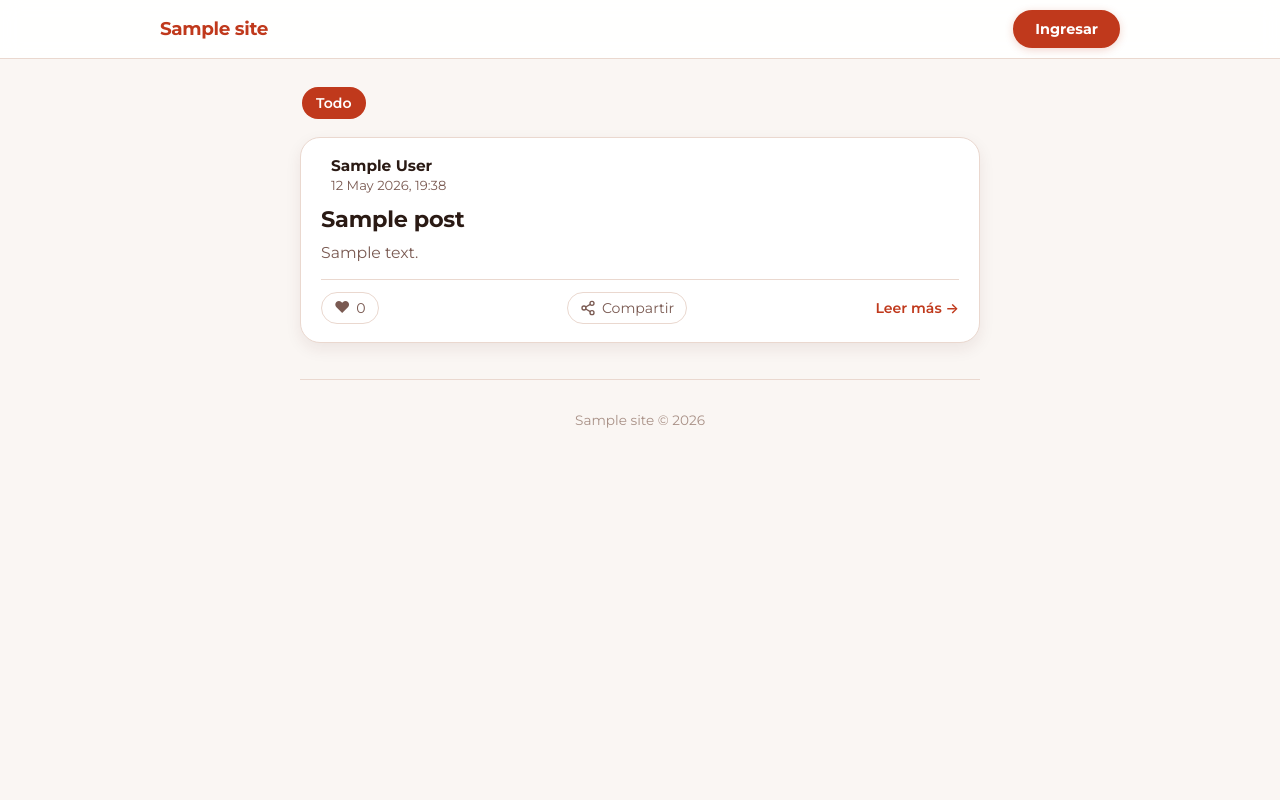
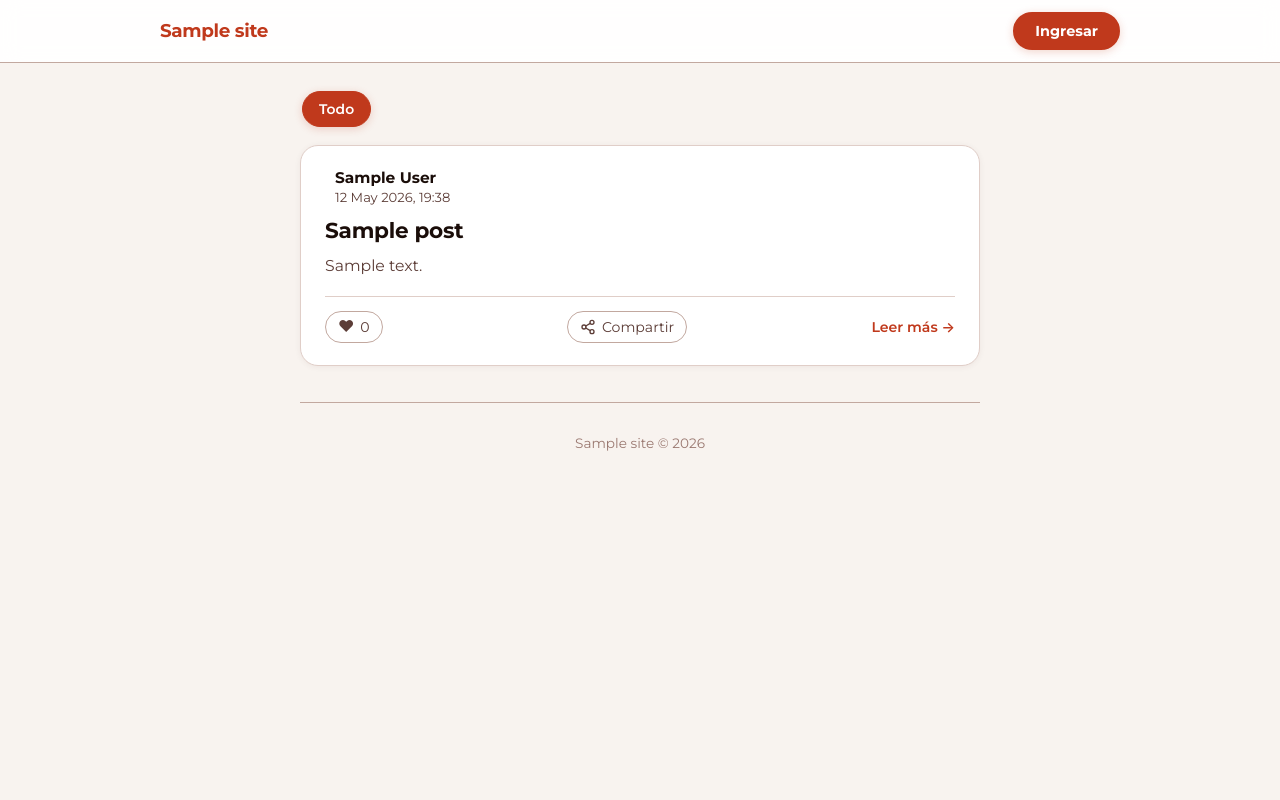
Before and after one commit to pablovolenski/plataforma, a WordPress theme: template theme/index.php in a window 1280 px wide. Run offline with PHP 8.4 and a stand-in for WordPress, Linux system fonts and the light colour scheme; the site name, menu and one post (Sample post) are stand-ins, and other content is empty.

Commit message:
Design overhaul v1.8.0: visible borders, improved contrast, CSS fallbacks
- Darken --border from #ead8cf → #c2a89f (warm brown, always visible)
- Add --border-light #e0cec8 for card/footer dividers
- Higher-contrast ink tokens: --text #1a0d09, --muted #5c3d37
- Add CSS hardcoded fallbacks to every critical property so UI stays
  visible even if custom properties fail to resolve
- btn-ghost: add visible border (was border:0, completely invisible)
- btn-primary: larger padding 12/26px, font-size 1rem, box-shadow
- filter-chip: warm background + border instead of plain brand-soft fill
- article-card: more padding, lighter border-light, lift-2px on hover
- login-card: red top-stripe accent, shadow-lg, title in --text not brand
- form inputs (article/login/profile): 1.5px border + surface-soft bg
- composer-bar: 1.5px border, more padding
- tablero active tab: brand-softer background tint
- Bump theme version to 1.8.0 for cache-busting

https://claude.ai/code/session_01SwzZKesVjE7jTA8LmNDHcp

```diff
--- a/theme/assets/css/main.css
+++ b/theme/assets/css/main.css
@@ -13,20 +13,23 @@
   --brand-soft:   #fbe2db;
   --brand-softer: #fdf1ed;
 
-  --bg:           #faf6f3;
+  --bg:           #f8f3ef;
   --surface:      #ffffff;
-  --surface-soft: #f5ece6;
-  --border:       #ead8cf;
-
-  --text:         #2a1a14;
-  --muted:        #7a5a52;
-  --subtle:       #a89086;
-
-  --shadow:       0 18px 40px rgba(80, 30, 20, 0.10);
-  --shadow-sm:    0 6px 16px rgba(80, 30, 20, 0.08);
-  --radius-xl:    20px;
-  --radius-lg:    14px;
-  --radius-md:    10px;
+  --surface-soft: #f2ebe6;
+  --border:       #c2a89f;
+  --border-light: #e0cec8;
+
+  --text:         #1a0d09;
+  --muted:        #5c3d37;
+  --subtle:       #9a7870;
+
+  --shadow:    0 2px 16px rgba(60, 20, 10, 0.09);
+  --shadow-sm: 0 1px 6px  rgba(60, 20, 10, 0.06);
+  --shadow-lg: 0 8px 32px rgba(60, 20, 10, 0.13);
+  --radius-xl: 18px;
+  --radius-lg: 12px;
+  --radius-md: 8px;
+  --radius-sm: 5px;
 
   --accent:       var(--brand);
   --accent-soft:  var(--brand-soft);
@@ -72,7 +75,7 @@ img { max-width: 100%; height: auto; }
   background: rgba(255, 255, 255, 0.92);
   backdrop-filter: blur(10px);
   -webkit-backdrop-filter: blur(10px);
-  border-bottom: 1px solid var(--border);
+  border-bottom: 1px solid var(--border, #c2a89f);
 }
 
 .site-bar__inner {
@@ -83,7 +86,7 @@ img { max-width: 100%; height: auto; }
   justify-content: space-between;
   gap: 16px;
   padding: 10px 0;
-  min-height: 56px;
+  min-height: 62px;
 }
 
 /* WP outputs <a class="custom-logo-link"><img class="custom-logo"> — match both cases */
@@ -544,24 +556,29 @@ img { max-width: 100%; height: auto; }
 }
 
 .filter-chip {
-  padding: 7px 14px;
-  border: 0;
+  padding: 8px 16px;
+  min-height: 36px;
+  border: 1.5px solid var(--border-light, #e0cec8);
   border-radius: 999px;
-  background: var(--brand-soft);
-  color: var(--brand-dark);
-  font-size: 0.88rem;
+  background: var(--surface-soft, #f2ebe6);
+  color: var(--muted, #5c3d37);
+  font-size: 0.87rem;
   font-weight: 600;
   cursor: pointer;
-  transition: background 130ms ease, color 130ms ease, transform 120ms ease;
+  transition: background 130ms ease, color 130ms ease, border-color 130ms ease;
 }
 
 .filter-chip:hover {
-  background: #f6cdc1;
+  background: var(--brand-softer, #fdf1ed);
+  border-color: var(--brand-soft, #fbe2db);
+  color: var(--brand, #c0391c);
 }
 
 .filter-chip.is-active {
-  background: var(--brand);
+  background: var(--brand, #c0391c);
   color: #fff;
+  border-color: var(--brand, #c0391c);
+  box-shadow: 0 2px 8px rgba(192, 57, 28, 0.20);
 }
 
 .articles {
@@ -575,17 +592,17 @@ img { max-width: 100%; height: auto; }
    ========================================================= */
 
 .article-card {
-  padding: 18px 20px;
-  border: 1px solid var(--border);
-  border-radius: var(--radius-xl);
-  background: var(--surface);
-  box-shadow: var(--shadow-sm);
+  padding: 22px 24px;
+  border: 1px solid var(--border-light, #e0cec8);
+  border-radius: var(--radius-xl, 18px);
+  background: var(--surface, #fff);
+  box-shadow: var(--shadow-sm, 0 1px 6px rgba(60, 20, 10, 0.06));
   transition: box-shadow 160ms ease, transform 160ms ease;
 }
 
 .article-card:hover {
-  box-shadow: var(--shadow);
-  transform: translateY(-1px);
+  box-shadow: var(--shadow, 0 2px 16px rgba(60, 20, 10, 0.09));
+  transform: translateY(-2px);
 }
 
 .article-card.is-hidden { display: none; }
@@ -631,19 +648,19 @@ img { max-width: 100%; height: auto; }
 
 .article-card__kind {
   display: inline-flex;
-  padding: 2px 8px;
+  padding: 3px 10px;
   border-radius: 999px;
-  background: var(--brand-soft);
-  color: var(--brand-dark);
-  font-size: 0.72rem;
-  font-weight: 700;
+  background: var(--brand-soft, #fbe2db);
+  color: var(--brand, #c0391c);
+  font-size: 0.70rem;
+  font-weight: 800;
   text-transform: uppercase;
-  letter-spacing: 0.04em;
+  letter-spacing: 0.06em;
 }
 
 .article-card__title {
-  margin: 0 0 8px;
-  font-size: 1.4rem;
+  margin: 0 0 10px;
+  font-size: 1.35rem;
   line-height: 1.25;
 }
 
@@ -667,9 +684,9 @@ img { max-width: 100%; height: auto; }
   display: flex;
   align-items: center;
   justify-content: space-between;
-  margin-top: 14px;
-  padding-top: 12px;
-  border-top: 1px solid var(--border);
+  margin-top: 18px;
+  padding-top: 14px;
+  border-top: 1px solid var(--border-light, #e0cec8);
 }
 
 .article-card__read-more {
@@ -687,10 +704,10 @@ img { max-width: 100%; height: auto; }
   align-items: center;
   gap: 6px;
   padding: 6px 12px;
-  border: 1.5px solid var(--border);
+  border: 1.5px solid var(--border, #c2a89f);
   border-radius: 999px;
   background: transparent;
-  color: var(--muted);
+  color: var(--muted, #5c3d37);
   font-size: 0.88rem;
   cursor: pointer;
   transition: all 120ms ease;
@@ -727,10 +744,10 @@ img { max-width: 100%; height: auto; }
   align-items: center;
   gap: 6px;
   padding: 6px 12px;
-  border: 1.5px solid var(--border);
+  border: 1.5px solid var(--border, #c2a89f);
   border-radius: 999px;
   background: transparent;
-  color: var(--muted);
+  color: var(--muted, #5c3d37);
   font-size: 0.88rem;
   font-family: inherit;
   cursor: pointer;
--- a/theme/style.css
+++ b/theme/style.css
@@ -3,7 +3,7 @@ Theme Name:  Plataforma
 Theme URI:   https://vielac.at
 Author:      Plataforma
 Description: Red social curada para Verein Plataforma.
-Version:     1.7.0
+Version:     1.8.0
 Text Domain: plataforma
 */
 
@@ -11,28 +11,31 @@ Text Domain: plataforma
   color-scheme: light;
 
   /* Brand */
-  --brand:        #c0391c;   /* Vienna Latina red */
-  --brand-dark:   #9a2a0f;   /* hover / pressed */
-  --brand-soft:   #fbe2db;   /* tint for chips & soft fills */
-  --brand-softer: #fdf1ed;   /* very light tint for backgrounds */
+  --brand:        #c0391c;
+  --brand-dark:   #9a2a0f;
+  --brand-soft:   #fbe2db;
+  --brand-softer: #fdf1ed;
 
   /* Surfaces */
-  --bg:           #faf6f3;   /* page background */
-  --surface:      #ffffff;   /* cards & panels */
-  --surface-soft: #f5ece6;   /* subtle alt panel */
-  --border:       #ead8cf;   /* hairline */
+  --bg:           #f8f3ef;
+  --surface:      #ffffff;
+  --surface-soft: #f2ebe6;
+  --border:       #c2a89f;
+  --border-light: #e0cec8;
 
   /* Ink */
-  --text:         #2a1a14;   /* primary text */
-  --muted:        #7a5a52;   /* secondary text */
-  --subtle:       #a89086;   /* tertiary text */
+  --text:         #1a0d09;
+  --muted:        #5c3d37;
+  --subtle:       #9a7870;
 
   /* System */
-  --shadow:       0 18px 40px rgba(80, 30, 20, 0.10);
-  --shadow-sm:    0 6px 16px rgba(80, 30, 20, 0.08);
-  --radius-xl:    20px;
-  --radius-lg:    14px;
-  --radius-md:    10px;
+  --shadow:    0 2px 16px rgba(60, 20, 10, 0.09);
+  --shadow-sm: 0 1px 6px  rgba(60, 20, 10, 0.06);
+  --shadow-lg: 0 8px 32px rgba(60, 20, 10, 0.13);
+  --radius-xl: 18px;
+  --radius-lg: 12px;
+  --radius-md: 8px;
+  --radius-sm: 5px;
 
   /* Aliases for legacy rules */
   --accent:       var(--brand);
```
Also changed, not shown: other parts of theme/assets/css/main.css (+73 -60 lines).
